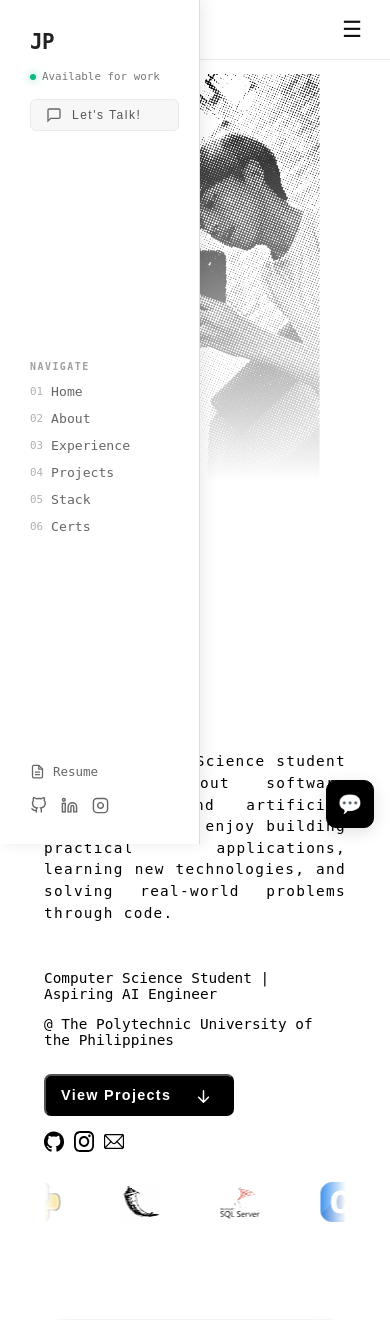
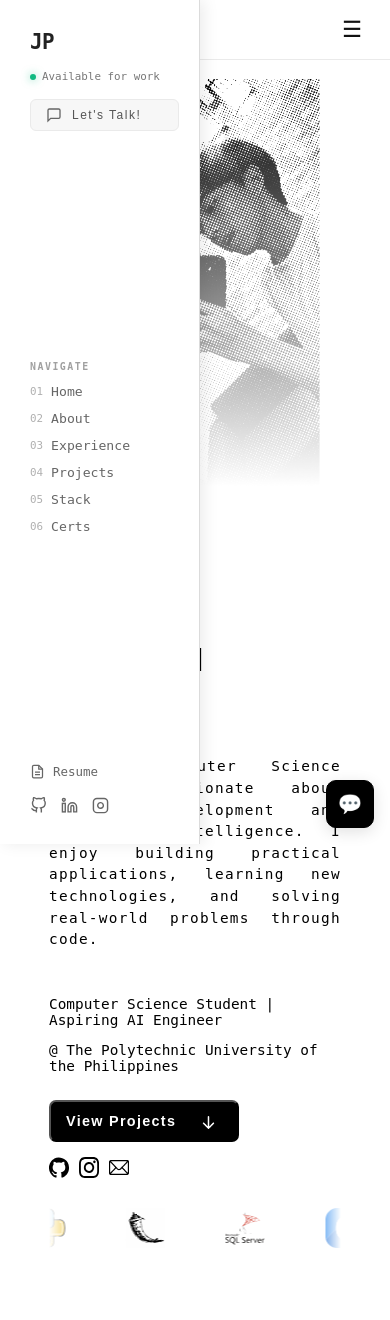
Before and after one commit to jierre/Personal-Website, a Flask app: page / in a window 390 px wide. Shown: the top 1320 px of the page. Run offline with Flask 3, Linux system fonts and the light colour scheme; data that the repository does not hold is empty; some libraries are stand-ins or nearby versions; some web fonts are replaced.

Commit message:
Improved padding

```diff
--- a/static/css/styles.css
+++ b/static/css/styles.css
@@ -459,7 +459,7 @@ body.no-scroll {
     }
 
     .main-container{
-        padding: 20px;
+        padding: 25px;
     }
 
     .first {
```
